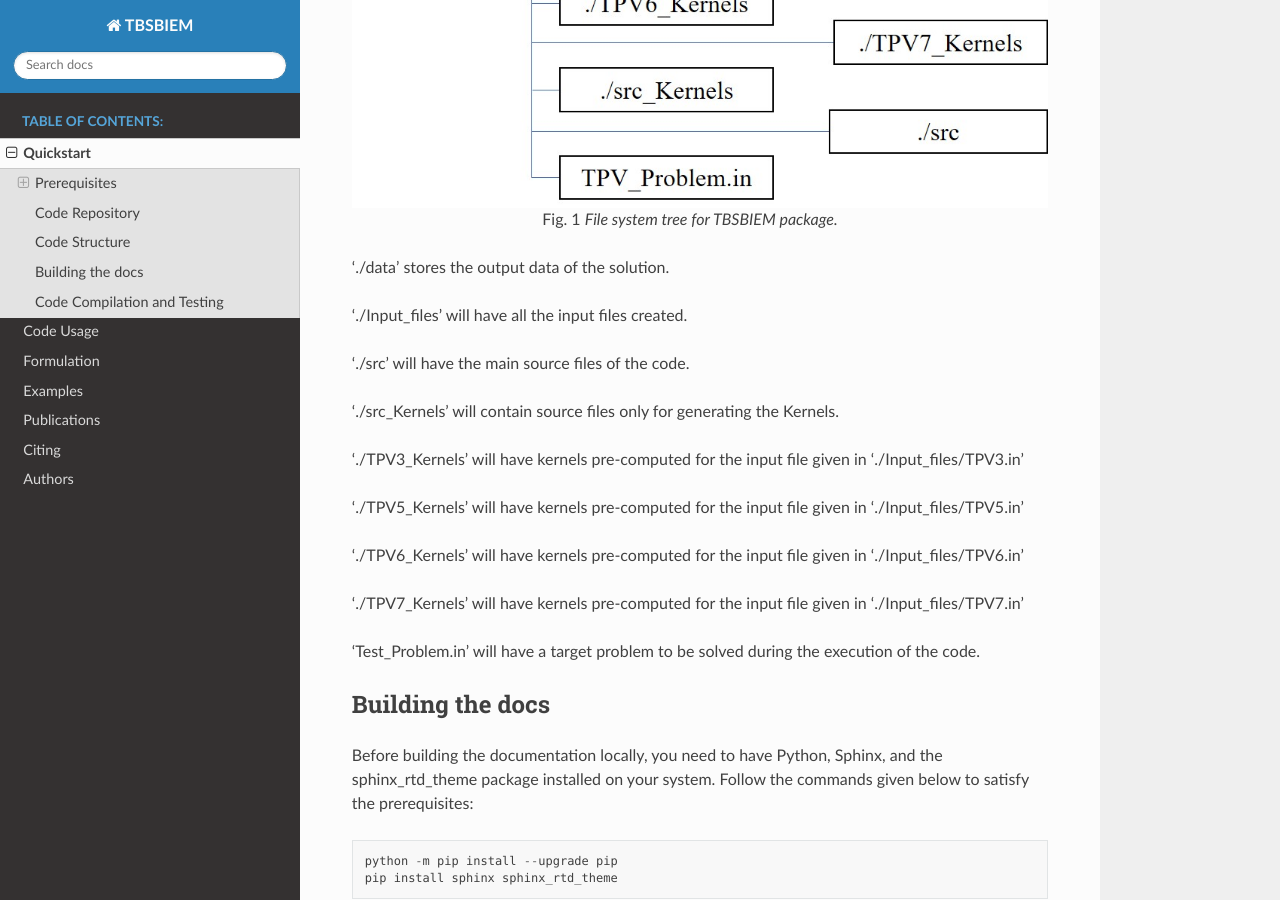
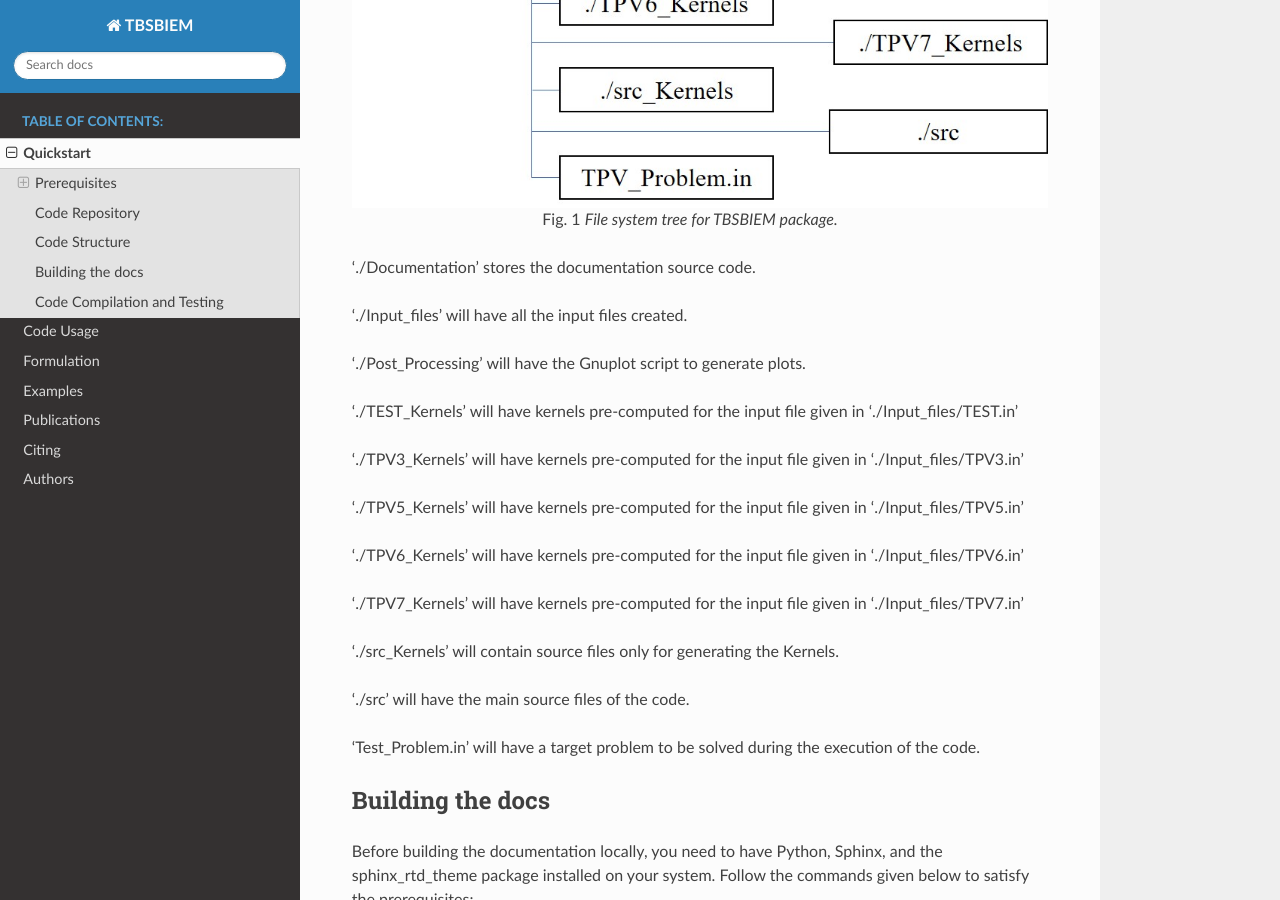
Before and after one commit to ranjkunn/TBSBIEM, a Sphinx documentation site: the page built from Documentation/quickstart.rst, in a window 1280 px wide and 900 px high, scrolled down 3881 px. Built offline with Sphinx 7.4.7 and the Read the Docs theme 3.1.0, drawn with Linux system fonts in a browser that asks for light colours.

Commit message:
Clarify directory structure in quickstart documentation
Updated documentation to clarify directory purposes and organization.

```diff
--- a/Documentation/quickstart.rst
+++ b/Documentation/quickstart.rst
@@ -144,13 +144,13 @@
 ..   ./TPV7_Kernels
 ..   `Test_Problem.in`
 
-'./data' stores the output data of the solution.
+'./Documentation' stores the documentation source code.
 
 './Input_files' will have all the input files created.
 
-'./src' will have the main source files of the code.
+'./Post_Processing' will have the Gnuplot script to generate plots.
 
-'./src_Kernels' will contain source files only for generating the Kernels.
+'./TEST_Kernels' will have kernels pre-computed for the input file  given in './Input_files/TEST.in'
 
 './TPV3_Kernels' will have kernels pre-computed for the input file  given in './Input_files/TPV3.in'
 
@@ -159,6 +159,10 @@
 './TPV6_Kernels' will have kernels pre-computed for the input file  given in './Input_files/TPV6.in'
 
 './TPV7_Kernels' will have kernels pre-computed for the input file  given in './Input_files/TPV7.in'
+
+'./src_Kernels' will contain source files only for generating the Kernels.
+
+'./src' will have the main source files of the code.
 
 'Test_Problem.in' will have a target problem to be solved during the execution of the code.
 
```
